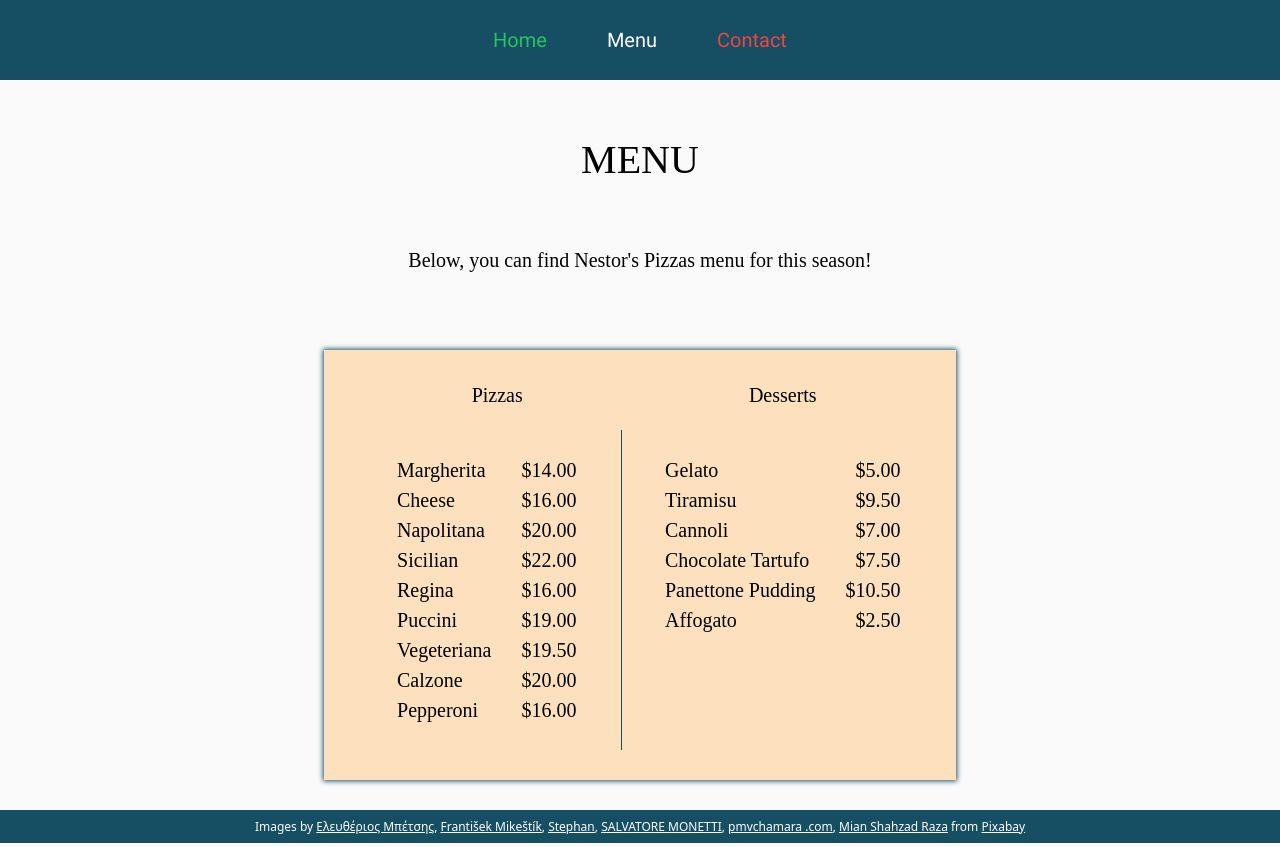
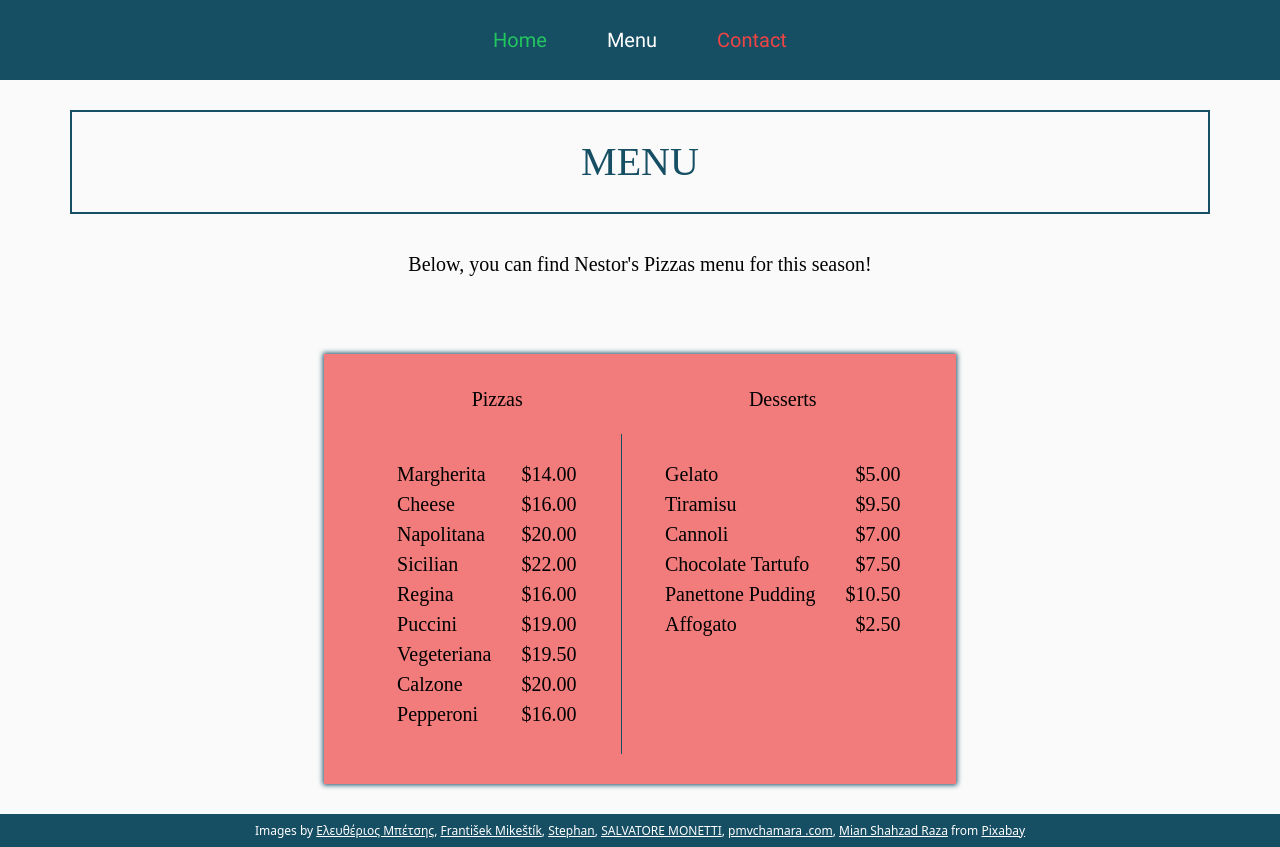
Before and after one commit to Nestor-3690/restaurant-page, a website built with webpack: page src/index.html in a window 1280 px wide. Both pictures are taken after a click on the button "Menu". Built offline with nearby package versions, Linux system fonts and the light colour scheme; a web font is replaced by a local one.

Commit message:
Change contacts and menu's background colors

```diff
--- a/src/styles.css
+++ b/src/styles.css
@@ -88,6 +88,8 @@ nav button:nth-child(3) {
     text-align: center;
     font-size: 4rem;
     text-transform: uppercase;
+    border: 2px solid #164e63;
+    color: #164e63;
 }
 
 .restaurant-main, .main-menu, .contact-main {
@@ -141,7 +143,7 @@ nav button:nth-child(3) {
     grid-template-columns: 1fr 1fr;
     gap: 2rem 0;
     margin-bottom: 2rem;
-    background-color: #fed7aabf;
+    background-color: #ef4444b0;
     box-shadow: 0px 0px 5px 1px #164e63;
 }
 
@@ -185,7 +187,7 @@ nav button:nth-child(3) {
     display: grid;
     padding: 3rem;
     margin: 2rem;
-    background-color: #fef3c7;
+    background-color: #22c55e9d;
     box-shadow: 0px 0px 5px 1px #164e63;
 }
 
```
